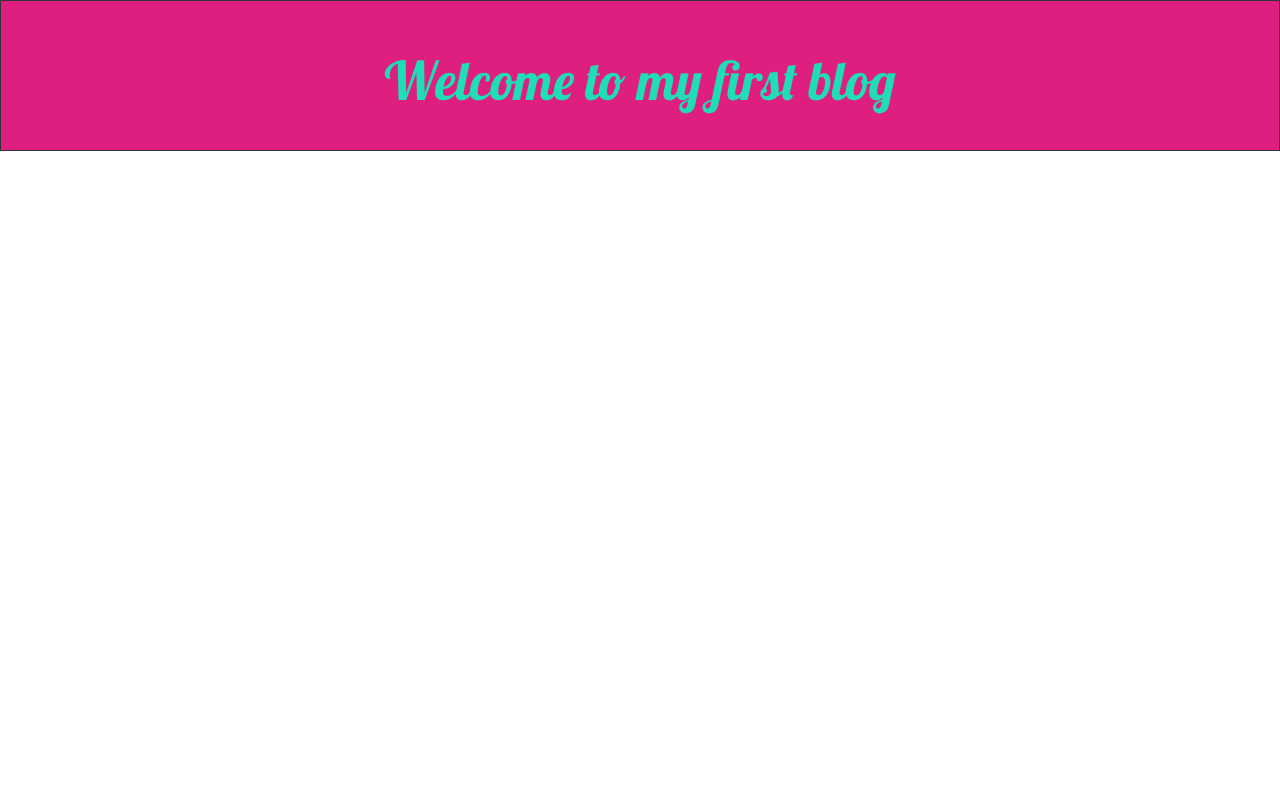
After one commit to Takumi-butsuri/my-first-blog, a Django app: template blog/templates/blog/base.html in a window 1280 px wide. The commit adds this page. Run offline with Django 5.2, Linux system fonts and the light colour scheme; the template is opened without the code that fills it, so the values that code supplies are empty; some libraries are stand-ins or nearby versions.

Commit message:
Added view and template for detailed blog post as well as CSS for the site.

```diff
--- /dev/null
+++ b/blog/static/css/blog.css
@@ -0,0 +1,49 @@
+.page-header {
+    background-color: #DE1F80;
+    margin-top: 0;
+    text-align:center;
+    padding: 30px;
+    border: 1px solid #333;
+    font-family: 'Lobster', cursive;
+}
+
+.page-header h1, .page-header h1 a, .page-header h1 a:visited, .page-header h1 a:active {
+    color: #1fdeb6;
+    font-size: 40pt;
+    text-decoration: none;
+}
+
+.content {
+    margin:auto;
+}
+
+.post {
+    border-bottom: 1.5px solid #DE1F80;
+    h1, h2, h3, h4{
+        font-family: 'playfair Display', serif;
+    }
+}
+
+.date {
+    font-size:10pt;
+    color: #333;
+}
+
+.save {
+    float: right;
+}
+
+.post-form textrea, .postform input {
+    width: 100%;
+}
+
+.top-menu, .top-menu:hover, .top-menu:visited {
+    color: #ffffff;
+    float: right;
+    font-size: 26pt;
+    margin-right: 20px;
+}
+
+.post h2 a, .post h2 a:visited {
+    color: #6d28a8;
+}
--- /dev/null
+++ b/blog/templates/blog/base.html
@@ -0,0 +1,24 @@
+{% load static %}
+<html>
+    <head>
+        <title>Takumi's blog</title>
+        <link rel="stylesheet" href="//maxcdn.bootstrapcdn.com/bootstrap/3.2.0/css/bootstrap.min.css">
+        <link rel="stylesheet" href="//maxcdn.bootstrapcdn.com/bootstrap/3.2.0/css/bootstrap-theme.min.css">
+        <link rel="stylesheet" href="{% static 'css/blog.css' %}">
+        <link href="https://fonts.googleapis.com/css?family=Playfair+Display" rel="stylesheet">
+        <link href="//fonts.googleapis.com/css?family=Lobster&subset=latin,latin-ext" rel="stylesheet" type="text/css">
+    </head>
+    <body>
+        <div class="page-header">
+            <h1><a href="/">Welcome to my first blog</a></h1>
+        </div>
+        <div class="content container">
+            <div class="row">
+                <div class="col-md-8">
+                    {% block content %}
+                    {% endblock %}
+                </div>
+            </div>
+        </div>
+    </body>
+</html>
--- a/blog/urls.py
+++ b/blog/urls.py
@@ -3,4 +3,5 @@ from . import views
 
 urlpatterns = [
     path('', views.post_list, name='post_list'),
+    path('post/<int:pk>/', views.post_detail, name='post_detail'),
 ]
--- a/blog/views.py
+++ b/blog/views.py
@@ -1,4 +1,4 @@
-from django.shortcuts import render
+from django.shortcuts import render, get_object_or_404
 from django.utils import timezone
 from .models import Post
 
@@ -6,3 +6,7 @@ from .models import Post
 def post_list(request):
     posts = Post.objects.filter(published_date__lte=timezone.now()).order_by('published_date')
     return render(request, 'blog/post_list.html', {'posts': posts})
+
+def post_detail(request, pk):
+    post = get_object_or_404(Post, pk=pk)
+    return render(request, 'blog/post_detail.html', {'post': post})
```
Also changed, not shown: blog/templates/blog/post_detail.html (added, +13 -0 lines), blog/templates/blog/post_list.html (+12 -19 lines), お手本HTML.txt (added, +31 -0 lines), お手本css.txt (added, +47 -0 lines).
